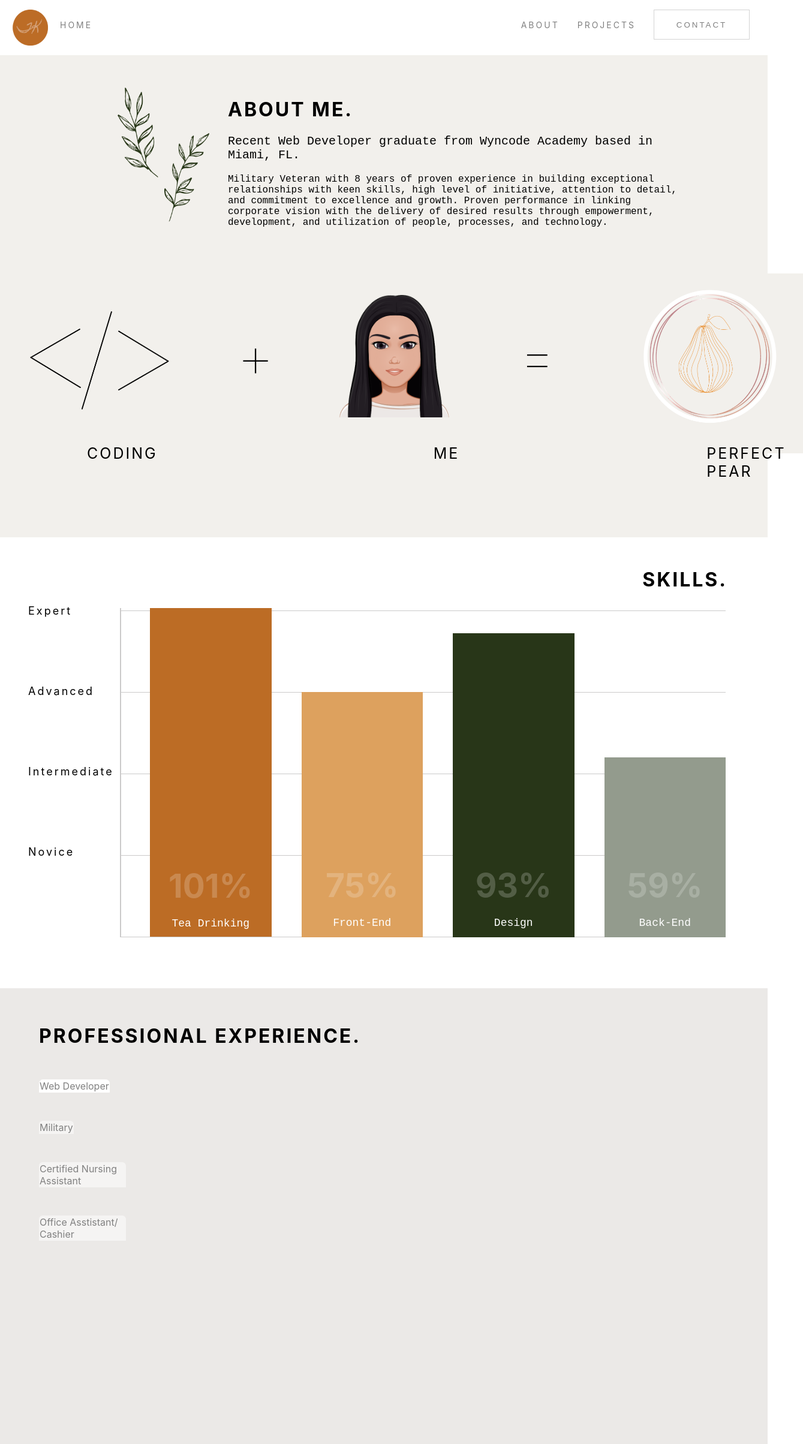
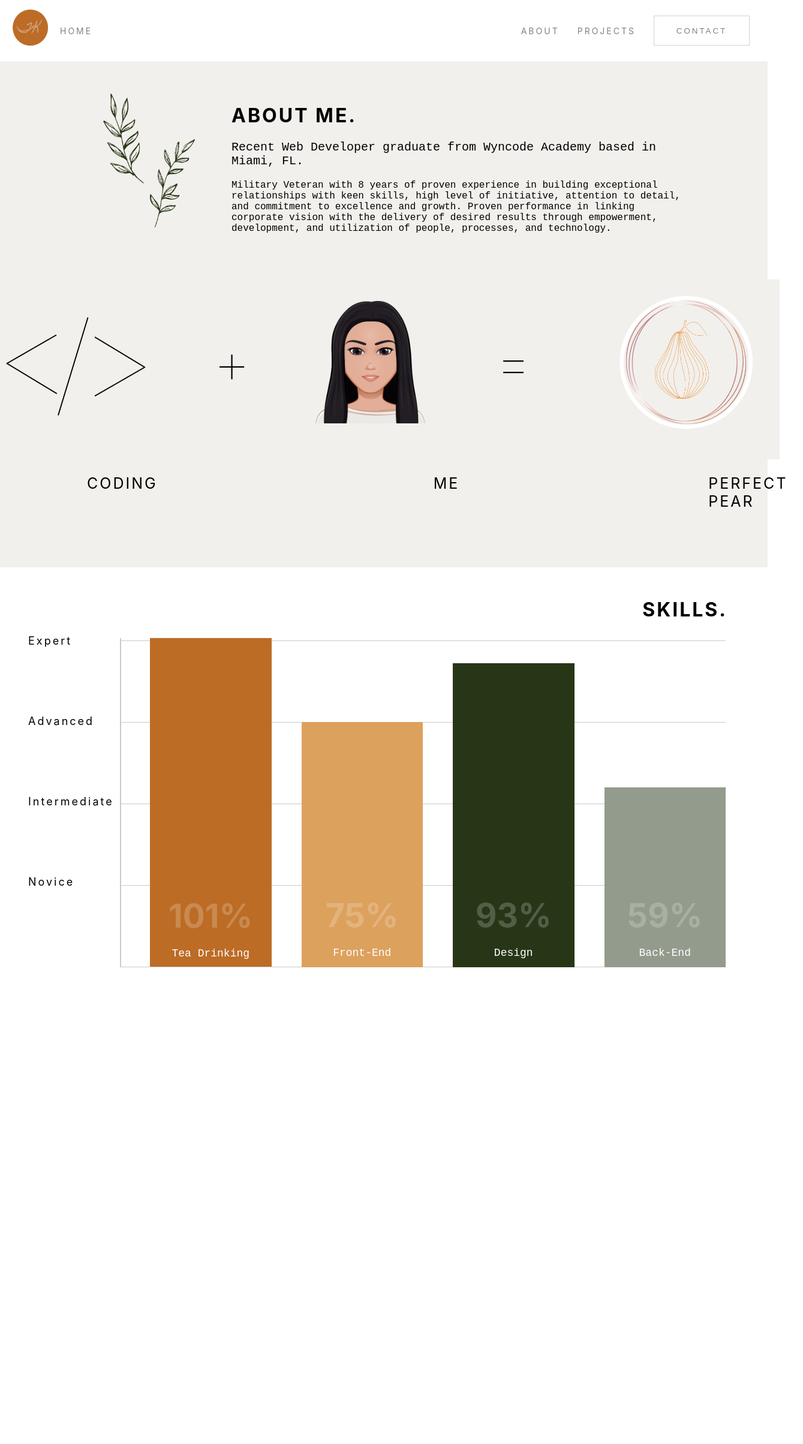
Before and after one commit to thipkeovilay/Thip_Keovilay_Portfolio, a React (Create React App) app: page /about in a window 1280 px wide. Shown: the whole page at 60% size, 1339 px wide, since content can reach past the window. After the commit the page ends 1698 px from the top, so only its background shows below. Built offline with nearby package versions, Linux system fonts and the light colour scheme.

Commit message:
more updates to navbar, updated styling on first section of about page.

```diff
--- a/src/components/About/About.css
+++ b/src/components/About/About.css
@@ -6,13 +6,13 @@
 
 .about-section-one {
   display: flex;
+  justify-content: center;
 }
 
 .about-me {
   width: 60vw;
   padding-bottom: 40px;
   padding-top: 50px;
-  margin-left: -30px;
 }
 
 .about {
@@ -31,14 +31,14 @@
 .leaf {
   width: 260px;
   height: 300px;
-  margin-left: 150px;
   margin-top: 20px;
 }
 
 .about-section-two {
   display: flex;
-  padding-left: 20px;
+  justify-content: center;
   padding-top: 20px;
+  width: 100%;
 }
 
 .code {
@@ -65,7 +65,6 @@
     Ubuntu, Cantarell, "Open Sans", "Helvetica Neue", sans-serif;
   letter-spacing: 3px;
   display: flex;
-  margin-top: -40px;
   padding-bottom: 70px;
 }
 
@@ -87,7 +86,7 @@
 }
 
 .symbol-text-three {
-  margin-left: 412px;
+  margin-left: 415px;
   font-size: 25px;
 }
 
@@ -245,7 +244,7 @@
   color: #ffffff;
 }
 
-.about-section-five {
+/* .about-section-five {
   background-color: #ebe9e7;
   height: 95vh;
 }
@@ -297,4 +296,4 @@
 
 .ex-item {
   display: flex;
-}
+} */
--- a/src/components/About/About.jsx
+++ b/src/components/About/About.jsx
@@ -1,4 +1,4 @@
-import React, { useState } from "react";
+import React from "react";
 import "./About.css";
 import Leaf from "../../assets/leaf.png";
 import Code from "../../assets/code.png";
@@ -6,38 +6,38 @@ import Avatar from "../../assets/avatar.png";
 import Pear from "../../assets/pear.png";
 
 const About = () => {
-  const [developerStatus, setDeveloperStatus] = useState("active");
-  const [militaryStatus, setMilitaryStatus] = useState("");
-  const [cnaStatus, setCnaStatus] = useState("");
-  const [officeStatus, setOfficeStatus] = useState("");
+  // const [developerStatus, setDeveloperStatus] = useState("active");
+  // const [militaryStatus, setMilitaryStatus] = useState("");
+  // const [cnaStatus, setCnaStatus] = useState("");
+  // const [officeStatus, setOfficeStatus] = useState("");
 
-  const developerClick = (event) => {
-    setDeveloperStatus("active");
-    setMilitaryStatus("");
-    setCnaStatus("");
-    setOfficeStatus("");
-  };
+  // const developerClick = (event) => {
+  //   setDeveloperStatus("active");
+  //   setMilitaryStatus("");
+  //   setCnaStatus("");
+  //   setOfficeStatus("");
+  // };
 
-  const militaryClick = (event) => {
-    setDeveloperStatus("");
-    setMilitaryStatus("active");
-    setCnaStatus("");
-    setOfficeStatus("");
-  };
+  // const militaryClick = (event) => {
+  //   setDeveloperStatus("");
+  //   setMilitaryStatus("active");
+  //   setCnaStatus("");
+  //   setOfficeStatus("");
+  // };
 
-  const cnaClick = (event) => {
-    setDeveloperStatus("");
-    setMilitaryStatus("");
-    setCnaStatus("active");
-    setOfficeStatus("");
-  };
+  // const cnaClick = (event) => {
+  //   setDeveloperStatus("");
+  //   setMilitaryStatus("");
+  //   setCnaStatus("active");
+  //   setOfficeStatus("");
+  // };
 
-  const officeClick = (event) => {
-    setDeveloperStatus("");
-    setMilitaryStatus("");
-    setCnaStatus("");
-    setOfficeStatus("active");
-  };
+  // const officeClick = (event) => {
+  //   setDeveloperStatus("");
+  //   setMilitaryStatus("");
+  //   setCnaStatus("");
+  //   setOfficeStatus("active");
+  // };
 
   return (
     <div className="about-component">
@@ -104,7 +104,7 @@ const About = () => {
           </div>
         </div>
       </div>
-      <div className="about-section-five">
+      {/* <div className="about-section-five">
         <h1 className="experience">PROFESSIONAL EXPERIENCE.</h1>
         <div className="experience-container">
           <ul className="ex ex-tabs pro-ex-tabs" role="tablist">
@@ -148,7 +148,7 @@ const About = () => {
           <div className="ex-desc ex-desc-with-tabs">
             <div className="tab-content">
               <div className="tab-pane fade active show" role="tabpanel">
-                {/* <p>
+                <p>
                   {() => {
                     switch (this.state.) {
                       case "developer":
@@ -161,8 +161,8 @@ const About = () => {
                         return "sure";
                     }
                   }}
-                </p> */}
-                {/* <p
+                </p>
+                <p
                   className={`ex-link ${developerStatus}`}
                   role="tab"
                   onClick={() => developerClick()}
@@ -189,12 +189,12 @@ const About = () => {
                   onClick={() => officeClick()}
                 >
                   sure
-                </p> */}
+                </p>
               </div>
             </div>
           </div>
         </div>
-      </div>
+      </div> */}
     </div>
   );
 };
--- a/src/components/Home/Home.css
+++ b/src/components/Home/Home.css
@@ -22,14 +22,12 @@
   width: 100%;
   height: 100%;
   background-color: #ebe9e7;
-  /* padding-top: 85px; */
 }
 
 .notepad {
   width: 100%;
   height: 100%;
   background-color: #f2f0ec;
-  /* padding-top: 180px; */
 }
 
 .notepad-content {
--- a/src/components/Navbar/Navbar.css
+++ b/src/components/Navbar/Navbar.css
@@ -34,8 +34,8 @@
   display: flex;
   align-items: center;
   justify-content: flex-end;
-  position: absolute;
   width: 100vw;
+  padding-left: 30px;
 }
 
 .about-link {
@@ -68,7 +68,7 @@
   letter-spacing: 3px;
   display: flex;
   align-items: center;
-  height: 50px;
+  height: 70px;
 }
 
 a {
```
